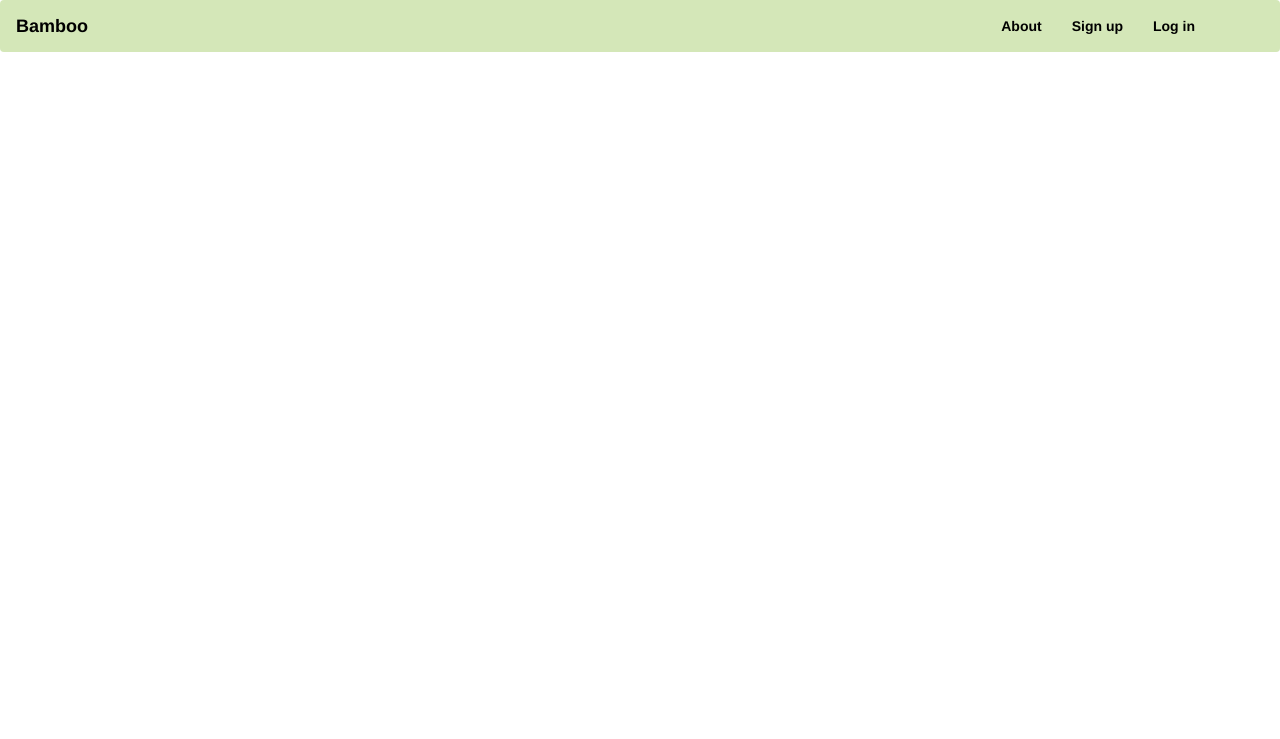
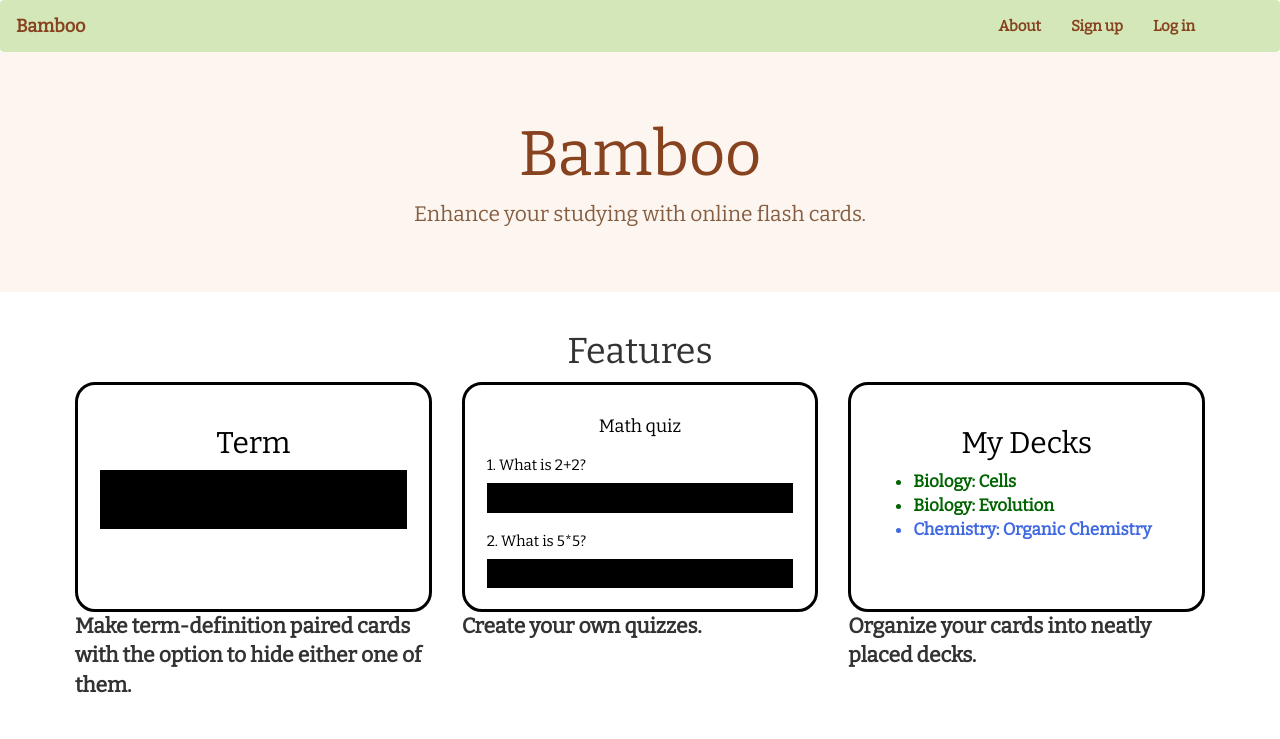
Before and after one commit to OneCodeMan/Bamboo, a Django app: page / in a window 1280 px wide. Shown: the top 739 px of the page. Run offline with Django 3.2, Linux system fonts and the light colour scheme; some libraries are stand-ins or nearby versions.

Commit message:
Editing features part, adding more sauce

```diff
--- a/card/static/card/css/styles.css
+++ b/card/static/card/css/styles.css
@@ -1,7 +1,64 @@
-.icon-bar { background-color: white !important; }
+/* hamburger menu */
+.icon-bar { background-color: #87421F !important; }
 
-a {
+/* remove default link settings */
+a, a:link, a:visited, a:hover {
 	text-decoration: none;
 	color: black;
 	font-weight: bold;
+	color: #87421F;
 }
+
+.nav-link {
+	font-size: 15px;
+}
+
+* {
+	font-family: 'Bitter', serif;
+}
+/* this is how to have no space between navbar and jumbotron */
+.navbar, .jumbotron { margin-bottom: 0; }
+
+
+.jumbotron {
+	text-align: center;
+	background: #fdf5ef;
+}
+
+.appname { color: #87421F !important; }
+.appcatch { color: #855E42; font-weight: 500 !important; }
+
+
+/* features */
+#featurestext { text-align: center; }
+
+.features-container { padding: 20px; }
+
+.explanation { font-weight: bold; }
+
+/* features */
+
+.example {
+	border: solid;
+	padding: 22px;
+	overflow: hidden;
+	border-radius: 20px;
+	height: 230px;
+	color: black;
+}
+
+.cardexample, .quizexamplename, .deckexampletitle {
+	text-align: center;
+}
+
+.hideexample { background: black; }
+
+.hideexample:hover { background: white; }
+
+.questionexample { font-size: 15px; }
+
+.listexample {
+	color: RoyalBlue;
+	font-weight: bold;
+	font-size: 17px;
+}
--- a/card/templates/card/base.html
+++ b/card/templates/card/base.html
@@ -5,14 +5,15 @@
 	<title>{% block title %}Kado{% endblock %}</title>
 	<link rel="stylesheet" type="text/css" href="{% static 'card/css/bootstrap.min.css' %}">
 	<link rel="stylesheet" type="text/css" href="{% static 'card/css/styles.css'  %}">
+	<link href="https://fonts.googleapis.com/css?family=Bitter" rel="stylesheet">
 	<link rel="icon"
       type="image/png"
       href="{% static 'card/img/ace.png' %}">
 </head>
 <body>
 
-<nav class="navbar navbar-light" role="navigation" style="background: #d4e7b8;">
-	<a class="navbar-brand" id="logotitle" href="{% url 'card:deck_list' %}">Bamboo</a>
+<nav class="navbar navbar-light bg-faded" role="navigation" style="background: #d4e7b8;">
+	<a class="navbar-brand appname" href="{% url 'card:deck_list' %}">Bamboo</a>
 
 	<div class="container">
 		<div class="navbar-header">
@@ -26,14 +27,14 @@
 
 		<div class="collapse navbar-collapse" id="navbar-collapse-1">
 			<ul class="nav navbar-nav navbar-right">
-				<li>
+				<li class="nav-item">
 					<a class="nav-link" href="#">About</a>
 				</li>
-				<li>
-					<a class="nav-item nav-link" href="#">Sign up</a>
+				<li class="nav-item">
+					<a class="nav-link" href="#">Sign up</a>
 				</li>
-				<li>
-					<a class="nav-item nav-link" href="#">Log in</a>
+				<li class="nav-item">
+					<a class="nav-link" href="#">Log in</a>
 				</li>
 			</ul>
 		</div><!--collapse-->
--- a/card/templates/card/home.html
+++ b/card/templates/card/home.html
@@ -1,3 +1,53 @@
 {% block content %}
+	<div class="jumbotron">
+		<div class="container">
+			<h1 class="appname">Bamboo</h1>
+			<p class="appcatch">Enhance your studying with online flash cards.</p>
+		</div>
+	</div>
 
+	<div class="container features-container">
+		<h1 id="featurestext">Features</h1>
+
+		<div class="row">
+			<div class="col-xs-12 col-sm-4 feature feature-one">
+				<div class="example cardexample">
+					<h2 class="termexample">Term</h2>
+					<p class="lead definitionexample hideexample">This is the definition for the term.</p>
+				</div><!--example-->
+
+				<p class="lead explanation">Make term-definition paired cards with the option to hide either one of them.</p>
+			</div><!--feature-->
+
+			<div class="col-xs-12 col-sm-4 feature feature-two">
+
+				<div class="example quizexample">
+					<h4 class="quizexamplename">Math quiz</h4>
+					<h2 class="questionexample">1. What is 2+2?</h2>
+					<p class="lead answerexample hideexample">4</p>
+
+					<h2 class="questionexample">2. What is 5*5?</h2>
+					<p class="lead answerexample hideexample">25</p>
+				</div><!--example-->
+
+				<p class="lead explanation">Create your own quizzes.</p>
+			</div><!--feature-->
+
+			<div class="col-xs-12 col-sm-4 feature feature-three">
+				<div class="example deckexample">
+					<h2 class="deckexampletitle">
+						My Decks
+					</h2><!--h2-->
+					<ul class="listexample">
+						<li style="color: darkgreen;">Biology: Cells</li>
+						<li style="color: darkgreen;">Biology: Evolution</li>
+						<li style="color: royalblue">Chemistry: Organic Chemistry</li>
+					</ul>
+				</div><!--example-->
+
+				<p class="lead explanation">Organize your cards into neatly placed decks. </p>
+			</div><!--feature-->
+		</div><!--row-->
+
+	</div><!--container-->
 {% endblock %}
```
